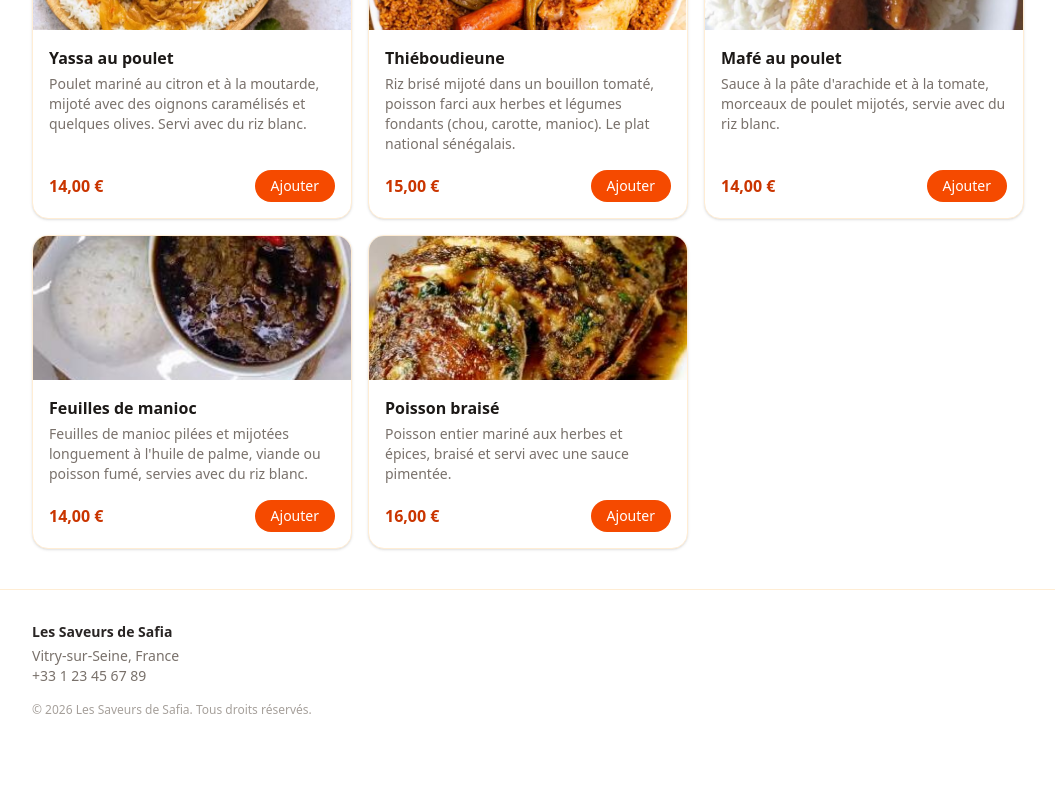
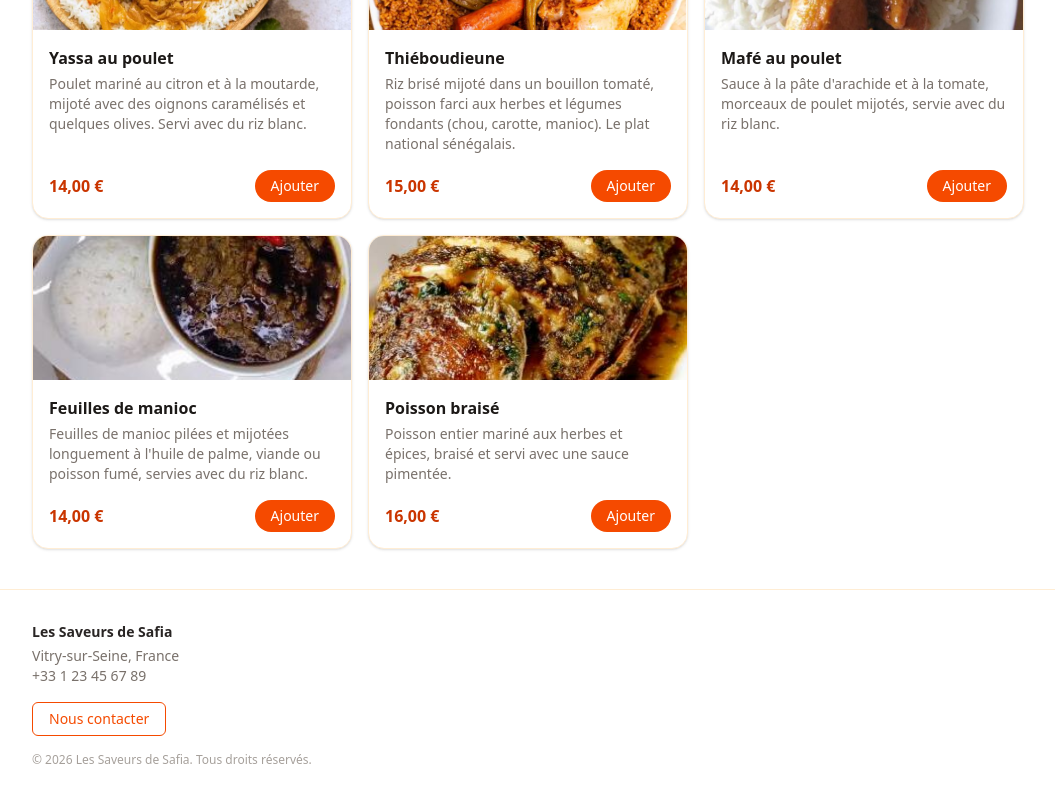
Before and after one commit to superconde224/safia-saveur, a Next.js app: page /safia-saveur/ in a window 1280 px wide. Shown: the part 1108-1908 px from the top of the page, without its empty margins (112-1167 px from the left). Before the commit the page ends 1858 px from the top, so only its background shows below. Built offline with nearby package versions, Linux system fonts and the light colour scheme.

Commit message:
Ajoute le bouton Nous contacter en pied de page

```diff
--- a/components/Footer.tsx
+++ b/components/Footer.tsx
@@ -1,4 +1,4 @@
-import { RESTAURANT_ADDRESS, RESTAURANT_NAME, RESTAURANT_PHONE } from "@/lib/products";
+import { RESTAURANT_ADDRESS, RESTAURANT_EMAIL, RESTAURANT_NAME, RESTAURANT_PHONE } from "@/lib/products";
 
 export function Footer() {
   return (
@@ -7,6 +7,14 @@ export function Footer() {
         <p className="font-semibold text-stone-800">{RESTAURANT_NAME}</p>
         <p className="mt-1">{RESTAURANT_ADDRESS}</p>
         <p>{RESTAURANT_PHONE}</p>
+
+        <a
+          href={`mailto:${RESTAURANT_EMAIL}`}
+          className="mt-4 inline-block rounded-md border border-orange-600 px-4 py-1.5 text-sm font-medium text-orange-600 transition hover:bg-orange-50"
+        >
+          Nous contacter
+        </a>
+
         <p className="mt-4 text-xs text-stone-400">
           © {new Date().getFullYear()} {RESTAURANT_NAME}. Tous droits réservés.
         </p>
```
